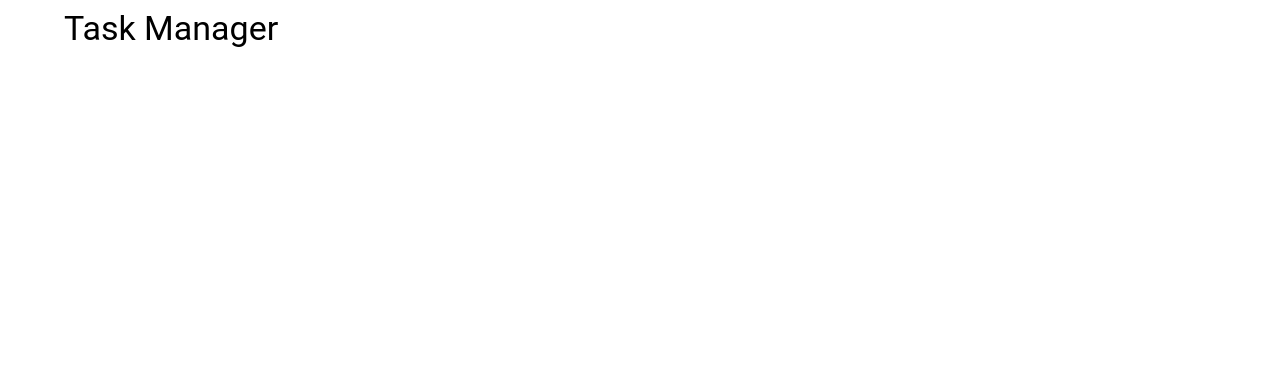
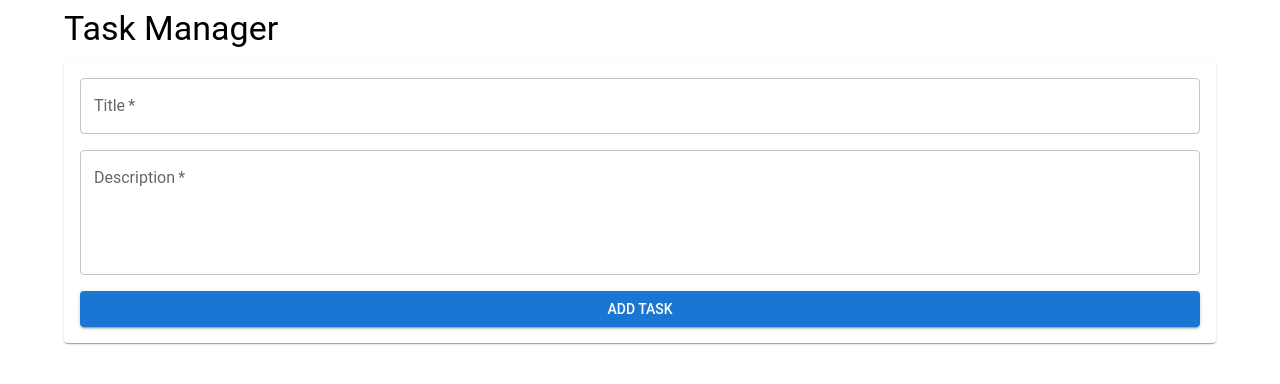
Before and after one commit to dryingcore/tasks.js, a React (Vite) app in the folder frontend/: page / in a window 1280 px wide. Shown: the top 384 px of the page. Built offline with nearby package versions, Linux system fonts and the light colour scheme.

Commit message:
Jul 23, 2024, 7:27 PM

```diff
--- a/frontend/src/pages/Home.jsx
+++ b/frontend/src/pages/Home.jsx
@@ -1,4 +1,5 @@
-import { Container, Typography } from "@mui/material";
+import { Container, Paper, Typography } from "@mui/material";
+import AddTask from "../components/AddTask";
 
 export default function Home() {
 	return (
@@ -6,6 +7,9 @@ export default function Home() {
 			<Typography variant="h4" gutterBottom>
 				Task Manager
 			</Typography>
+			<Paper sx={{ padding: 2 }}>
+				<AddTask />
+			</Paper>
 		</Container>
 	);
 }
```
